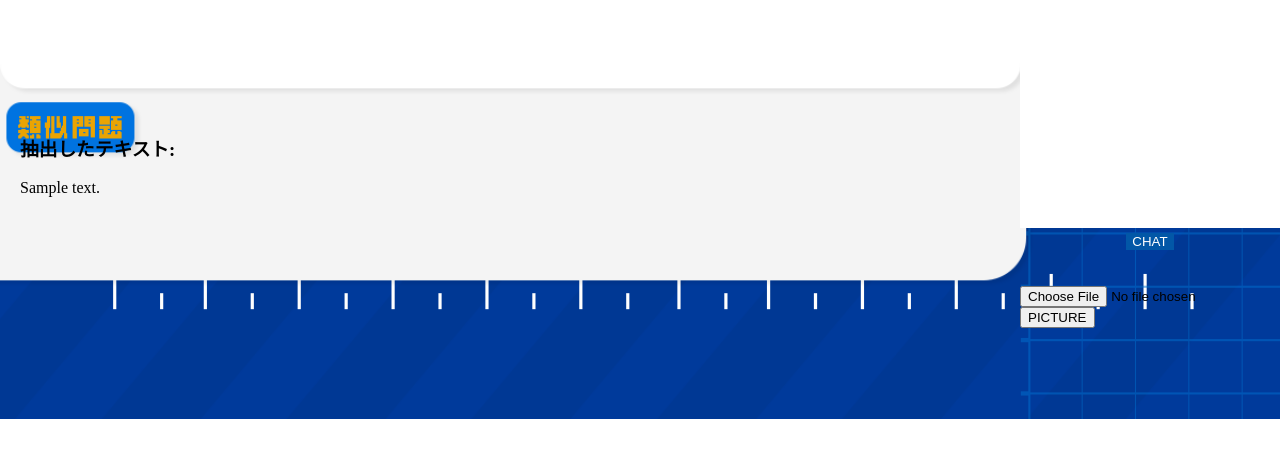
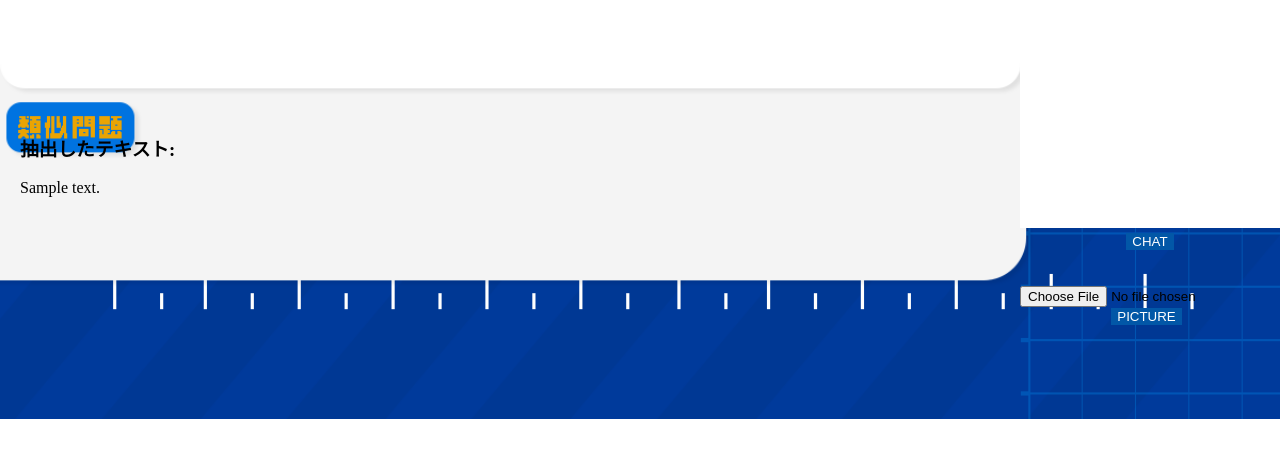
Before and after one commit to s1F102102245/gptapp, a Django app: template gptapp/templates/gptapp/math_index.html in a window 1280 px wide. Shown: the part 301-759 px from the top of the page. Run offline with Django 4.2, Linux system fonts and the light colour scheme; tables that the repository leaves empty hold one stand-in row (values such as "Sample post"); the template is opened without the code that fills it: values that come from a table or form of the project are taken from there, most other values are stand-ins (such as "Sample title", 1, 10 or a date in 2020).

Commit message:
完成（一応）

```diff
--- a/gptapp/static/gptapp/math_series/math1.css
+++ b/gptapp/static/gptapp/math_series/math1.css
@@ -63,7 +63,8 @@ body{
 
 .ocr{
     float: left;
-    text-align: left;
+
+    text-align: center;
 }
 
 /**/
@@ -74,3 +75,13 @@ body{
     border: none;
 
 }
+
+.upload-button{
+    color: white;
+    background-color: #0257a7;
+    border: none;
+}
+
+.dasutoko{
+    top:20px;
+}
```
Also changed, not shown: gptapp/views.py (+10 -6 lines).
